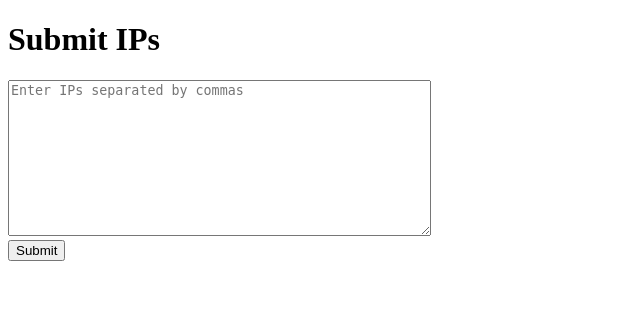
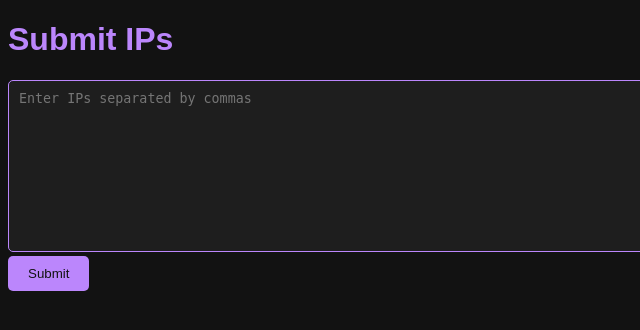
Before and after one commit to Ahmed17Said06/ipinfo, a Django app: page /ipinfo/submit-ips/ in a window 1320 px wide; the page is wider, and only the part inside the window is pictured. Shown: the top 330 px of that part, without its empty margins (0-640 px from the left). Run offline with Django 5.2, Linux system fonts and the light colour scheme; parts of the project's set-up code (start-up, migrations or seed data) failed here and were passed over.

Commit message:
FE enhancements

```diff
--- a/ipinfo_project/ipinfo/templates/submit_ips.html
+++ b/ipinfo_project/ipinfo/templates/submit_ips.html
@@ -4,6 +4,60 @@
     <meta charset="UTF-8">
     <meta name="viewport" content="width=device-width, initial-scale=1.0">
     <title>Submit IPs</title>
+    <style>
+        body {
+            background-color: #121212;
+            color: #e0e0e0;
+            font-family: Arial, sans-serif;
+        }
+        h1 {
+            color: #bb86fc;
+        }
+        form {
+            margin-bottom: 20px;
+        }
+        textarea {
+            width: 100%;
+            background-color: #1e1e1e;
+            color: #e0e0e0;
+            border: 1px solid #bb86fc;
+            padding: 10px;
+            border-radius: 5px;
+        }
+        button {
+            background-color: #bb86fc;
+            color: #121212;
+            border: none;
+            padding: 10px 20px;
+            border-radius: 5px;
+            cursor: pointer;
+        }
+        button:hover {
+            background-color: #9b6bdb;
+        }
+        #results {
+            margin-top: 20px;
+        }
+        .result {
+            background-color: #1e1e1e;
+            padding: 10px;
+            margin-bottom: 10px;
+            border-radius: 5px;
+        }
+        .result.error {
+            border-left: 5px solid #cf6679;
+        }
+        .result.success {
+            border-left: 5px solid #03dac6;
+        }
+        .result.warning {
+            border-left: 5px solid #ffeb3b;
+        }
+        .result pre {
+            white-space: pre-wrap;
+            word-wrap: break-word;
+        }
+    </style>
 </head>
 <body>
     <h1>Submit IPs</h1>
@@ -14,9 +68,20 @@
     <div id="results"></div>
 
     <script>
+        let eventSource;
+
         document.getElementById('ipForm').addEventListener('submit', function(event) {
             event.preventDefault();
             const ips = document.getElementById('ips').value.split(',').map(ip => ip.trim());
+
+            // Clear previous results
+            document.getElementById('results').innerHTML = '';
+
+            // Close any existing EventSource connection
+            if (eventSource) {
+                eventSource.close();
+            }
+
             fetch('/ipinfo/submit-ips/', {
                 method: 'POST',
                 headers: {
@@ -28,39 +93,55 @@
             .then(data => {
                 if (data.status === 'success') {
                     const taskIds = data.task_ids;
-                    const eventSource = new EventSource(`/ipinfo/stream/?task_ids=${taskIds.join(',')}`);
+                    eventSource = new EventSource(`/ipinfo/stream/?task_ids=${taskIds.join(',')}`);
                     eventSource.onmessage = function(event) {
                         const result = JSON.parse(event.data);
                         document.getElementById('results').innerHTML += formatResult(result);
                     };
                 } else {
-                    document.getElementById('results').innerHTML = `<div style="color: red;"><strong>Error:</strong> ${data.message}</div>`;
+                    document.getElementById('results').innerHTML = `<div class="result error"><strong>Error:</strong> ${data.message}</div>`;
                 }
             })
             .catch(error => {
-                document.getElementById('results').innerHTML = `<div style="color: red;"><strong>Error:</strong> ${error.message}</div>`;
+                document.getElementById('results').innerHTML = `<div class="result error"><strong>Error:</strong> ${error.message}</div>`;
             });
         });
 
         function formatResult(data) {
             if (data.info) {
+                if (data.info.bogon) {
+                    return `
+                        <div class="result warning">
+                            <strong>IP:</strong> ${data.ip}<br>
+                            <strong>Bogon:</strong> true
+                        </div>
+                    `;
+                }
                 return `
-                    <div>
+                    <div class="result success">
                         <strong>IP:</strong> ${data.ip}<br>
-                        <strong>Info:</strong> ${JSON.stringify(data.info, null, 2)}
+                        <strong>Hostname:</strong> ${data.info.hostname}<br>
+                        <strong>City:</strong> ${data.info.city}<br>
+                        <strong>Region:</strong> ${data.info.region}<br>
+                        <strong>Country:</strong> ${data.info.country}<br>
+                        <strong>Location:</strong> ${data.info.loc}<br>
+                        <strong>Organization:</strong> ${data.info.org}<br>
+                        <strong>Postal:</strong> ${data.info.postal}<br>
+                        <strong>Timezone:</strong> ${data.info.timezone}<br>
                     </div>
                 `;
             }
 
             if (data.error) {
                 return `
-                    <div style="color: red;">
+                    <div class="result error">
+                        <strong>IP:</strong> ${data.ip}<br>
                         <strong>Error:</strong> ${data.error}
                     </div>
                 `;
             }
 
-            return `<pre>${JSON.stringify(data, null, 2)}</pre>`;
+            return `<div class="result"><pre>${JSON.stringify(data, null, 2)}</pre></div>`;
         }
     </script>
 </body>
```
